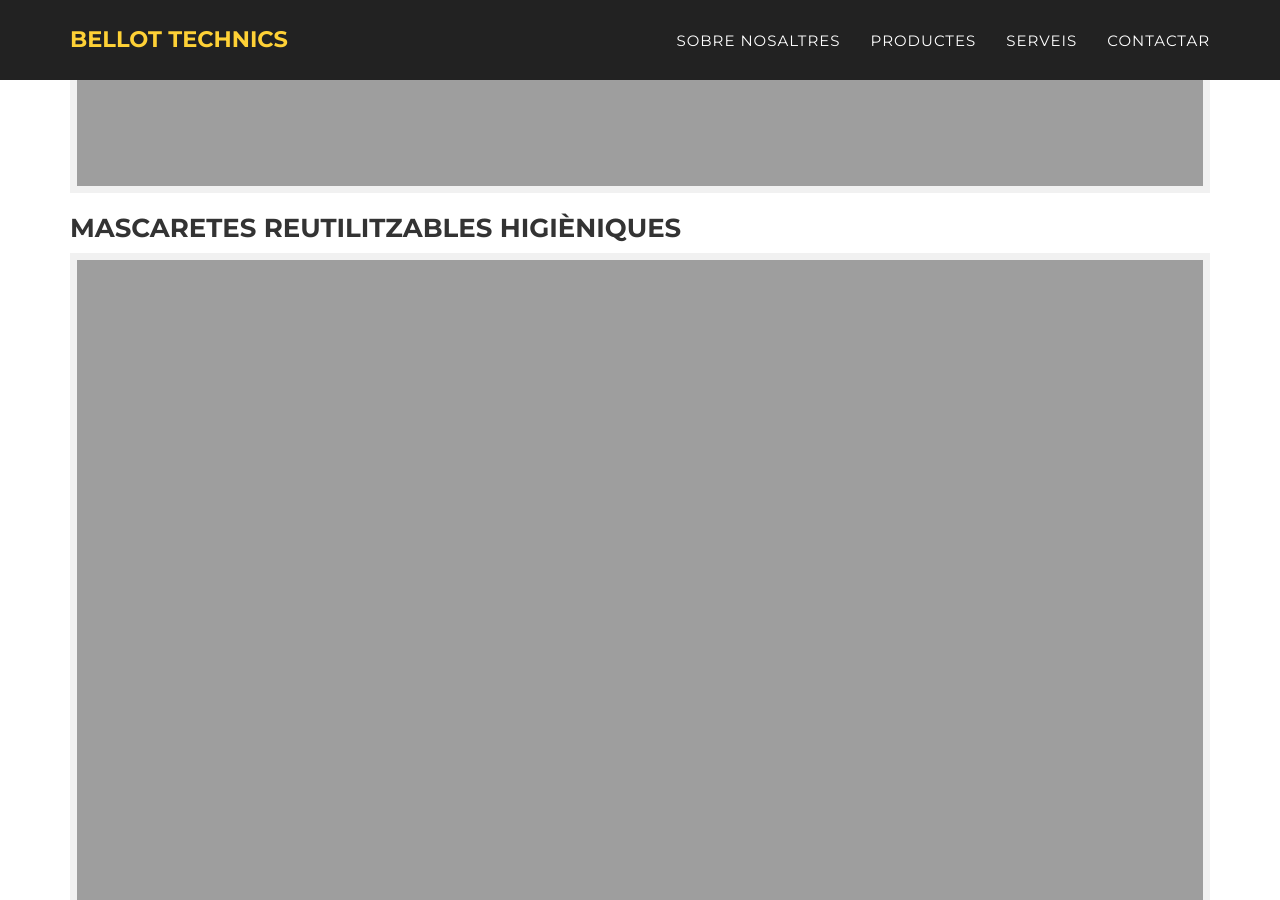
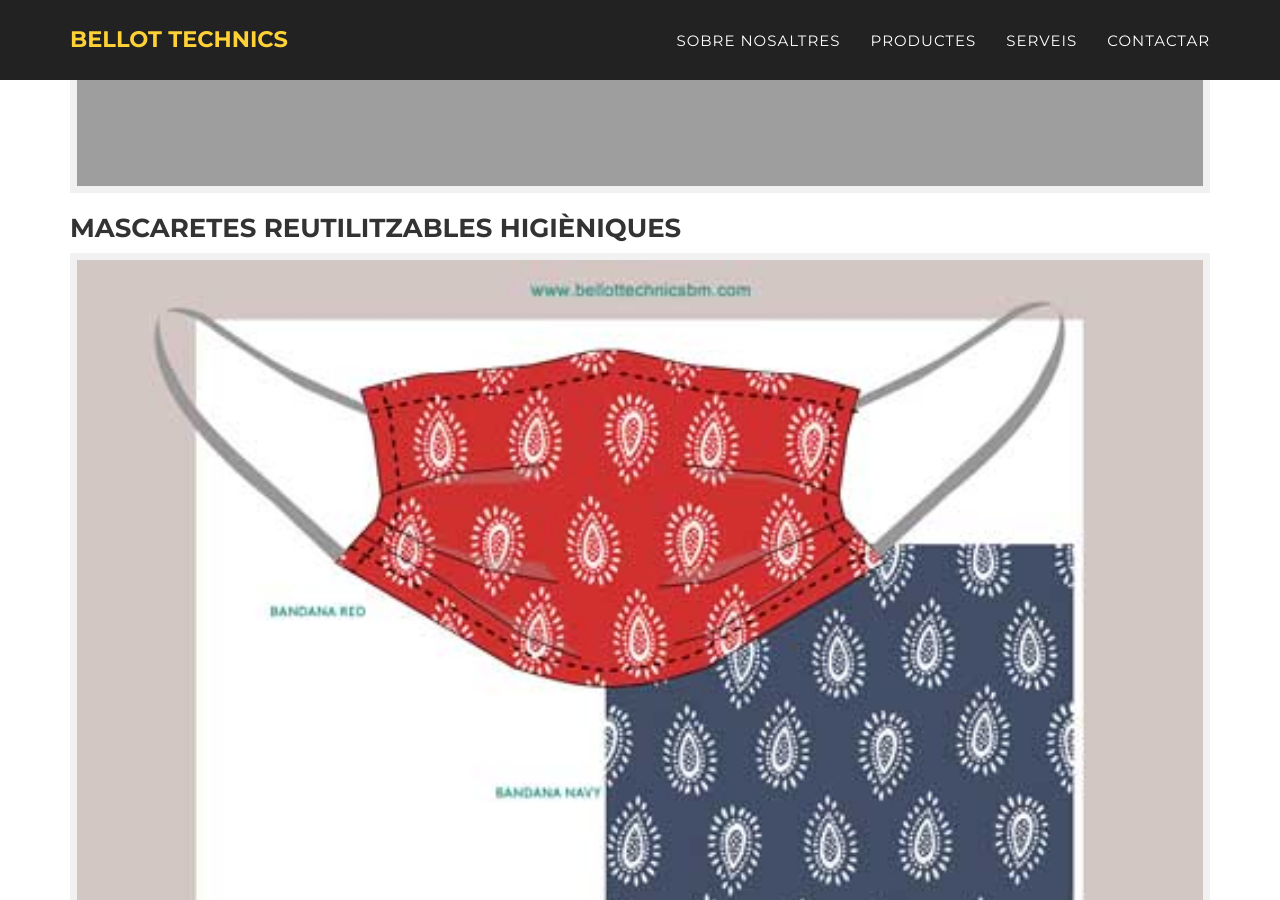
Before and after one commit to Bellot2020/bellottechnics, a Jekyll site: the page built from ca/_posts/2020-01-03-mascaretes.md, in a window 1280 px wide and 900 px high, scrolled down 991 px. Built offline with Jekyll 4.4.1, drawn with Linux system fonts in a browser that asks for light colours; some web fonts are replaced.

Commit message:
Update 2020-01-03-mascaretes.md

```diff
--- a/ca/_posts/2020-01-03-mascaretes.md
+++ b/ca/_posts/2020-01-03-mascaretes.md
@@ -20,4 +20,4 @@ Fabriquem mascaretes personalitzades per al seu negoci o esdeveniment. Homologad
 
 ### Mascaretes reutilitzables higièniques
 
-![Mascaretes reutilitzables higièniques]({{ site.url }}/ca/img/mascaretes.jpg "Mascaretes reutilitzables higièniques")
+![Mascaretes reutilitzables higièniques]({{ site.url }}/ca/img/mascareta-bandana.jpg "Mascaretes reutilitzables higièniques")
```
